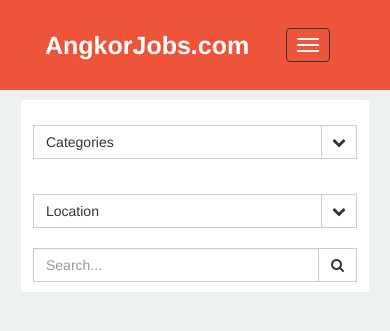
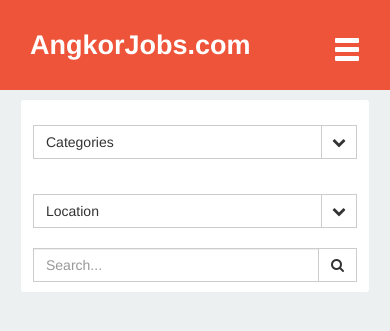
Before and after one commit to kimsal/angkorjobs, a Flask app: page / in a window 390 px wide. Shown: the top 331 px of the page. Run offline with Flask 2, Linux system fonts and the light colour scheme; data that the repository does not hold is empty; some libraries are stand-ins or nearby versions.

Commit message:
menu style correction

```diff
--- a/static/css/style1.css
+++ b/static/css/style1.css
@@ -27,7 +27,7 @@ body{
     overflow: hidden;
 }
 .navbar-brand{
-  font-size: 25px;
+  font-size: 27px;
   font-weight: 600;
 }
 .myrow{
@@ -573,3 +573,39 @@ border-radius: 3px;
 .nv1{
   background-color: white;
 }
+.navbar-inverse .navbar-toggle:focus, .navbar-inverse .navbar-toggle:hover {
+     background-color: #EE543A;
+}
+.navbar-inverse .navbar-toggle {
+     border-color:#EE543A;
+         padding: 0px;
+    margin-top: 17px;
+}
+.navbar-inverse .navbar-collapse, .navbar-inverse .navbar-form {
+     border-color: #EE543A;
+}
+.container-fluid{
+  padding: 0px;
+}
+.navbar-inverse .navbar-toggle {
+     border-color:#EE543A;
+}
+
+.navbar-toggle .icon-bar {
+    display: block;
+    width: 24px;
+    height: 5px;
+    border-radius: 1px;
+}
+.navbar-toggle {
+    position: relative;
+    float: right;
+    padding: 9px 10px;
+    margin-top: 8px;
+     margin-right: 0px;
+    margin-bottom: 8px;
+    background-color: transparent;
+    background-image: none;
+    border: 1px solid transparent;
+    border-radius: 4px;
+}
--- a/templates/index.html
+++ b/templates/index.html
@@ -22,8 +22,8 @@
 		        <div class="col-xs-12 col-sm-11 col-md-12 col-lg-11">
 				    <nav class="navbar navbar-inverse" style="background-color:#EE543A;">
 					  	<div class="container-fluid">
-							 	<div class="navbar-header">
-							      <button type="button" class="navbar-toggle collapsed" data-toggle="collapse" data-target="#bs-example-navbar-collapse-1">
+							 	<div class="navbar-header" style="padding:0px;">
+							      <button type="button" class="navbar-toggle collapsed" data-toggle="collapse" data-target="#bs-example-navbar-collapse-1" style="padding:0px;">
 							        <span class="sr-only">Toggle navigation</span>
 							        <span class="icon-bar"></span>
 							        <span class="icon-bar"></span>
@@ -112,17 +112,17 @@
 							    	</p>
 							    </div>
 						</div>
-						<span class="col-xs-2 col-sm-4 col-md-4 col-lg-4 save ">
+						<span class="col-xs-4 col-sm-4 col-md-4 col-lg-4 save ">
 							<i class="fa fa-bookmark" aria-hidden="true"></i>
 							Save
 						</span>
-						<span class="col-xs-2 col-sm-4 col-md-4 col-lg-4 share">
+						<span class="col-xs-4 col-sm-4 col-md-4 col-lg-4 share">
 							<center>
 								<i class="fa fa-share" aria-hidden="true"></i>
 								Share
 							</center>
 						</span>
-						<span class="col-xs-2 col-sm-4 col-md-4 col-lg-4 detail1">
+						<span class="col-xs-4 col-sm-4 col-md-4 col-lg-4 detail1">
 							<a href="{{job.url}}" title="View Detail">
 							<label class="pull-right mymy">
 							<i class="fa fa-eye" aria-hidden="true"></i>
```
